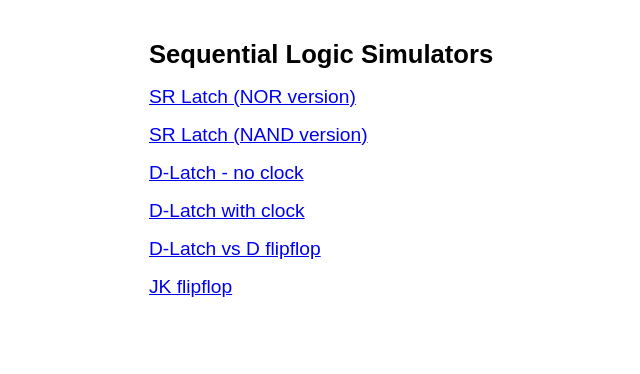
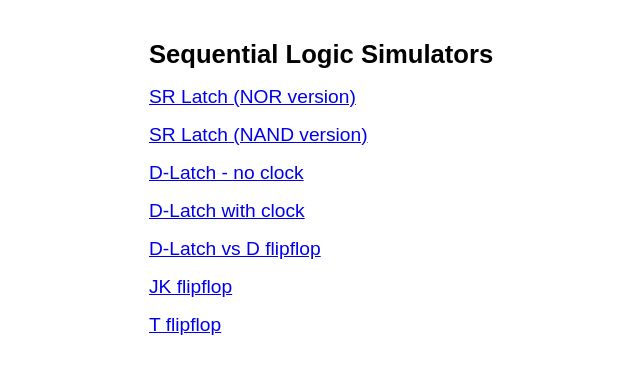
Before and after one commit to rthornton1/Sequential-logic-sims, a plain HTML site: page index.html in a window 1280 px wide. Shown: the whole page, without its empty margins (191-831 px from the left). Drawn offline with Linux system fonts and the light colour scheme.

Commit message:
Update index.html

```diff
--- a/index.html
+++ b/index.html
@@ -17,5 +17,6 @@
   <a href="D-latch-clock.html">D-Latch with clock</a>
   <a href="D-latch-vs-flipflop.html">D-Latch vs D flipflop</a>
   <a href="JK-flipflop.html">JK flipflop</a>
+  <a href="T-flipflop.html">T flipflop</a>
 </body>
 </html>
```
